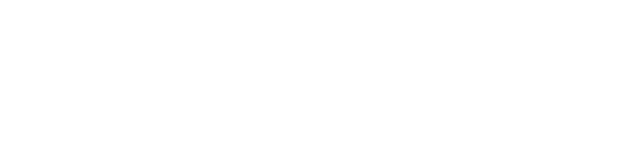
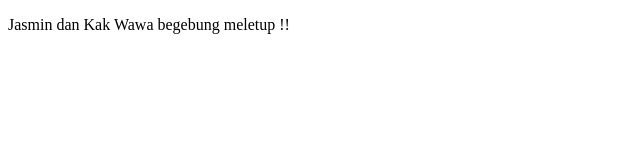
Before and after one commit to evareyrian369/wawasystem, a plain HTML site: page homepage.html in a window 1280 px wide. Shown: the whole page, without its empty margins (0-640 px from the left). Drawn offline with Linux system fonts and the light colour scheme.

Commit message:
edit homepage V1

```diff
--- a/homepage.html
+++ b/homepage.html
@@ -6,6 +6,6 @@
 	</title>
 </head>
 <body>
-
+<p> Jasmin dan Kak Wawa begebung meletup !! </p>
 </body>
 </html>
```
